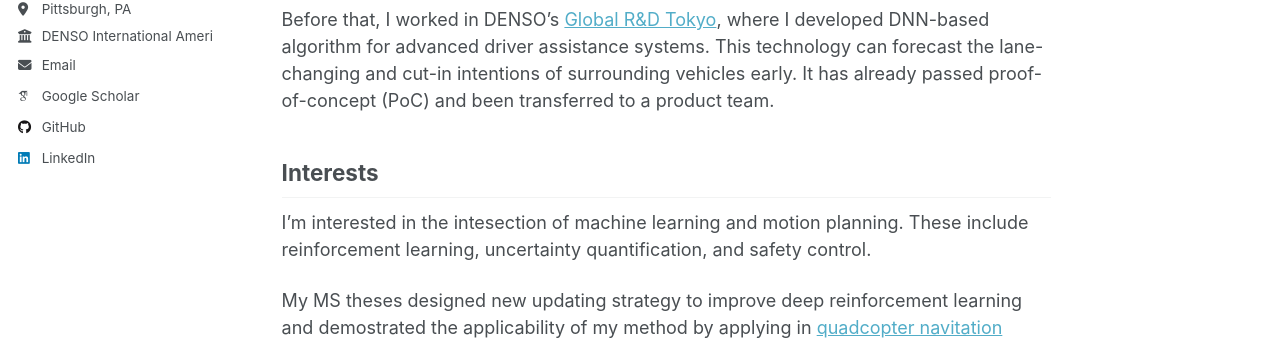
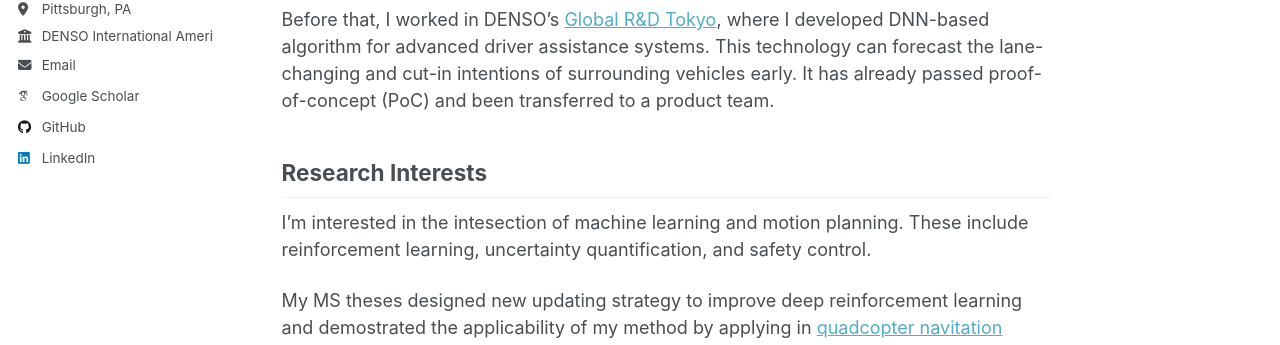
Before and after one commit to ChampDBG/champdbg.github.io, a Jekyll site: the page built from _pages/about.md, in a window 1280 px wide and 1122 px high. Shown: the part 307-652 px from the top of the window. Built offline with Jekyll 4.4.1, drawn with Linux system fonts in a browser that asks for light colours; some web fonts are replaced; a script that is not in the unit is left out.

```diff
--- a/_pages/about.md
+++ b/_pages/about.md
@@ -12,7 +12,7 @@ I am a research engineer at DENSO's [Pittsburgh Innovation Lab](https://www.dens
 
 Before that, I worked in DENSO's [Global R&D Tokyo](https://www.denso.com/jp/ja/news/newsroom/2020/20200706-01/), where I developed DNN-based algorithm for advanced driver assistance systems. This technology can forecast the lane-changing and cut-in intentions of surrounding vehicles early. It has already passed proof-of-concept (PoC) and been transferred to a product team.
 
-## Interests
+## Research Interests
 I'm interested in the intesection of machine learning and motion planning. These include reinforcement learning, uncertainty quantification, and safety control.
 
 My MS theses designed new updating strategy to improve deep reinforcement learning and demostrated the applicability of my method by applying in [quadcopter navitation system](/publication/wu2018navigating) and server loading balance of [distributing network traffic](/publication/lai2020cognitive).
```
Also changed, not shown: _publications/wu2017influences.md (+1 -1 lines), 1 other file.
